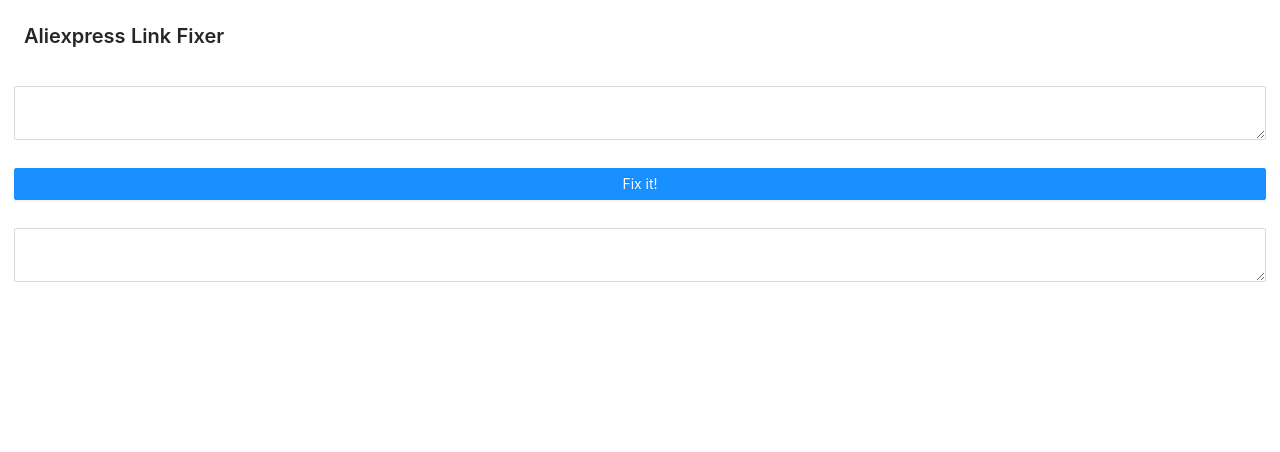
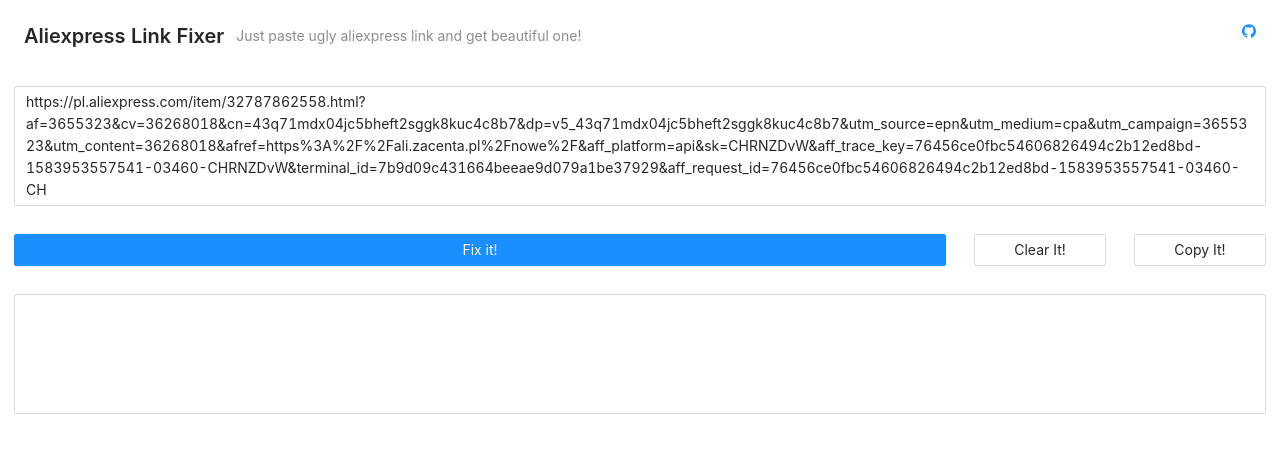
Before and after one commit to ogigg/AliexpressLinkExtractor, a React (Create React App) app: page / in a window 1280 px wide. Shown: the top 452 px of the page. Built offline with nearby package versions, Linux system fonts and the light colour scheme.

Commit message:
Added clear all and copy button, toast and some bug fixes

```diff
--- a/src/Components/HomePage.jsx
+++ b/src/Components/HomePage.jsx
@@ -1,47 +1,110 @@
-import React from 'react';
+import React, { useRef, useState } from 'react';
 import { Layout, PageHeader, Breadcrumb, Button } from 'antd';
+
 import { Row, Col } from 'antd';
 import '../App.css'
 import { Input } from 'antd';
 import { connect } from 'react-redux'
-import { textBoxUpperChange, textBoxLowerChange, btnClicked } from '../actions'
+import { textBoxUpperChange, textBoxLowerChange, btnClicked, clear } from '../actions'
 import store from '../store'
+import { Tooltip } from 'antd';
+import { CopyOutlined, InfoCircleOutlined, UserOutlined } from '@ant-design/icons';
+import { notification, Divider } from 'antd';
+import {
+    RadiusUpleftOutlined,
+    RadiusUprightOutlined,
+    RadiusBottomleftOutlined,
+    RadiusBottomrightOutlined,
+    GithubOutlined,
+  } from '@ant-design/icons';
+
 
 const { TextArea } = Input;
+const Context = React.createContext({ name: 'Default' });
+
 
 var localState = {
     inputUpper : "",
     inputLower : ""
 };
-// const inputLower = "";
+
 const unsubscribe = store.subscribe(
     () => {localState = (store.getState()); console.log(store.getState()); console.log(localState)}
     )
 
-const HomePage = ({ dispatch, localState }) =>(
+
+const HomePage = ({ dispatch, inputUpper, inputLower }) =>{
+
+    const [api, contextHolder] = notification.useNotification();
+
+    const textAreaRef = useRef(null);
+
+    const openNotification = text => {
+        api.info({
+          message: text,
+        //   description: <Context.Consumer>{({ name }) => `Hello, ${name}!`}</Context.Consumer>,
+          placement: 'topRight',
+        });
+      };
+
+
+    const copyToClipboard = () => {
+        const textField = document.createElement('textarea');
+        textField.innerText = textAreaRef.current.state.value;
+        document.body.appendChild(textField);
+        textField.select();
+        document.execCommand('copy');
+        textField.remove();
+      };
+
+    return(
+    <Context.Provider value={{ name: 'Ant Design' }}> {contextHolder}
     <Row>
         <Col flex={1}  class = "test" >
             <Row justify="center" >
                 <Col flex={1} >
-        <PageHeader title = "Aliexpress Link Fixer" />
+                    <PageHeader
+                        title = "Aliexpress Link Fixer"
+                        subTitle="Just paste ugly aliexpress link and get beautiful one! "
+                        extra = {
+                        <a href = 'https://github.com/ogigg'><GithubOutlined /></a>                        }
+                    />
                 </Col>
                 </Row>
 
                 <Row>
                 <Col flex={1} >
-        <div class = "textArea-wrapper" >
-        {/* value = {store.getState()} */}
-            <TextArea  onChange={ (e) => dispatch(textBoxUpperChange(e.target.value))}/>
+                    <div class = "textArea-wrapper">
+                        <TextArea  value = {inputUpper}
+                        autoSize={{ minRows: 5, maxRows: 15 }}
+                        onChange={ (e) => dispatch(textBoxUpperChange(e.target.value))}/>
                     </div>
                 </Col>
                 </Row>
 
                 <Row justify="center">
-      <Col flex={1} >
+                    <Col span={18} >
                         <div class = "textArea-wrapper" >
                             <Button block type="primary"
-            onClick = {e => {dispatch(btnClicked()); console.log(store.getState()); }
-        }>Fix it!</Button>
+                            onClick = {e => handleClick()} >Fix it!</Button>
+                        </div>
+                    </Col>
+                    <Col span={3}>
+                        <div class = "textArea-wrapper" >
+                            <Button block
+                            onClick = {e => {dispatch(clear()); console.log(store.getState()); }}>
+                                Clear It!
+                            </Button>
+                        </div>
+                    </Col>
+                    <Col span={3}>
+                        <div class = "textArea-wrapper" >
+                            <Button block
+                            onClick = {e => {copyToClipboard(); openNotification('Copied successfully'); }}
+                            // onClick={ (e) =>  openNotification('Copied successfully')}
+                            >
+                                Copy It!
+                            </Button>
                         </div>
                     </Col>
                 </Row>
@@ -49,20 +112,53 @@
                 <Row>
                 <Col flex={1}  >
                     <div class = "textArea-wrapper" >
-        {/* value = {localState.inputLower} */}
+
                          <TextArea  onChange={(e) => dispatch(textBoxLowerChange(e.target.value))}
-            value = {store.getState().inputLower} />
+                            ref={textAreaRef}
+                            value = {inputLower}
+                            autoSize={{ minRows: 5, maxRows: 15 }}
+                        />
+
                     </div>
                 </Col>
             </Row>
         </Col>
     </Row>
+    </Context.Provider>
     );
+    };
+
+const fixLinks = (input) => {
+    let regexp = /aliexpress\.com\/item\/\d+\.html/g;
+    // var linksFoundArray = input.matchAll(regexp);
+    let linksFoundArray = [...input.matchAll(regexp)];
+    var returnedString = "";
+    console.log(linksFoundArray);
+
+    linksFoundArray.map(link => {
+        returnedString = returnedString + "https://www." + link[0] + '\n';
+        console.log(link[0]);
+    })
+
+    return returnedString;
+}
+
+
+const handleClick = () => {
+    let inputUpper = store.getState().inputUpper;
+
+    let inputLower = fixLinks(inputUpper);
+    store.dispatch(textBoxLowerChange(inputLower));
+
+    // store.dispatch(btnClicked()); console.log(store.getState());
+    return "TEST";
+  }
+
 
 const mapStateToProps = state => {
     return {
         inputUpper : state.inputUpper,
-        inputLower : state.inputLower,
+        inputLower : state.inputLower
     }
   }
 
--- a/src/actions.js
+++ b/src/actions.js
@@ -1,6 +1,7 @@
 export const CHANGE_TBXUPPER = 'CHANGE_TBXUPPER'
 export const CHANGE_TBXLOWER = 'CHANGE_TBXLOWER'
 export const FIX_IT = 'FIX_IT'
+export const CLEAR = 'CLEAR'
 
 
 /*
@@ -26,6 +27,9 @@
 export function btnClicked() {
     return { type: FIX_IT }
   }
+export function clear() {
+    return { type: CLEAR }
+  }
 
 // export function addTodo(text) {
 //   return { type: ADD_TODO, text }
--- a/src/reducers.js
+++ b/src/reducers.js
@@ -1,9 +1,11 @@
-import {  CHANGE_TBXUPPER,  CHANGE_TBXLOWER, FIX_IT } from './actions'
+import {  CHANGE_TBXUPPER,  CHANGE_TBXLOWER, FIX_IT, CLEAR } from './actions'
 
 
 
 
-const initialState = {inputUpper : "paste link here", inputLower : ""}
+// const initialState = {inputUpper : "paste link here", inputLower : ""}
+const initialState = {inputUpper : "https://pl.aliexpress.com/item/32787862558.html?af=3655323&cv=36268018&cn=43q71mdx04jc5bheft2sggk8kuc4c8b7&dp=v5_43q71mdx04jc5bheft2sggk8kuc4c8b7&utm_source=epn&utm_medium=cpa&utm_campaign=3655323&utm_content=36268018&afref=https%3A%2F%2Fali.zacenta.pl%2Fnowe%2F&aff_platform=api&sk=CHRNZDvW&aff_trace_key=76456ce0fbc54606826494c2b12ed8bd-1583953557541-03460-CHRNZDvW&terminal_id=7b9d09c431664beeae9d079a1be37929&aff_request_id=76456ce0fbc54606826494c2b12ed8bd-1583953557541-03460-CH"
+, inputLower : ""}
 
 function inputText(state = initialState, action) {
     switch (action.type) {
@@ -19,6 +21,11 @@
             return Object.assign({}, state, {
                 inputLower: state.inputUpper
                 })
+        case CLEAR:
+            return Object.assign({}, state, {
+                inputUpper:"paste link here",
+                inputLower: ""
+                })
         default:
         return state
 
```
Also changed, not shown: src/Containers/FixedLinks.js (added, +29 -0 lines). Lines whose indentation alone changed are shown as unchanged.
